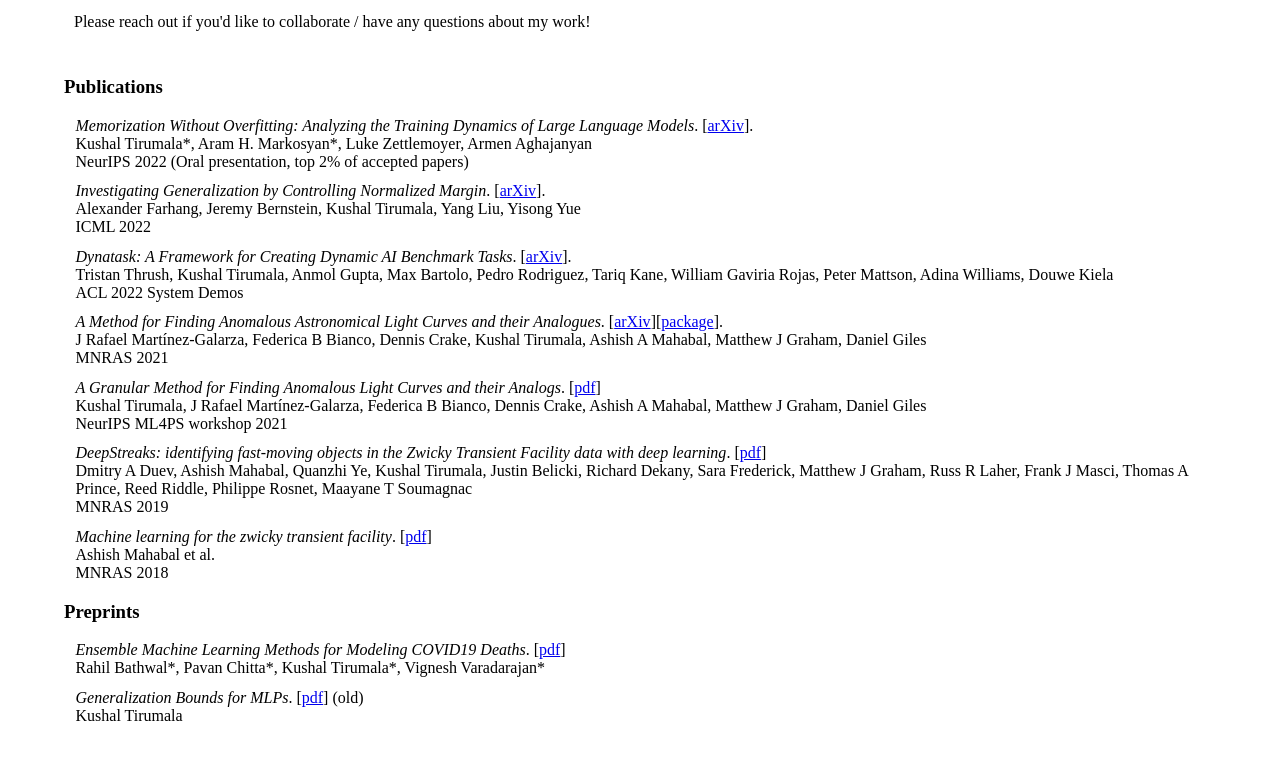
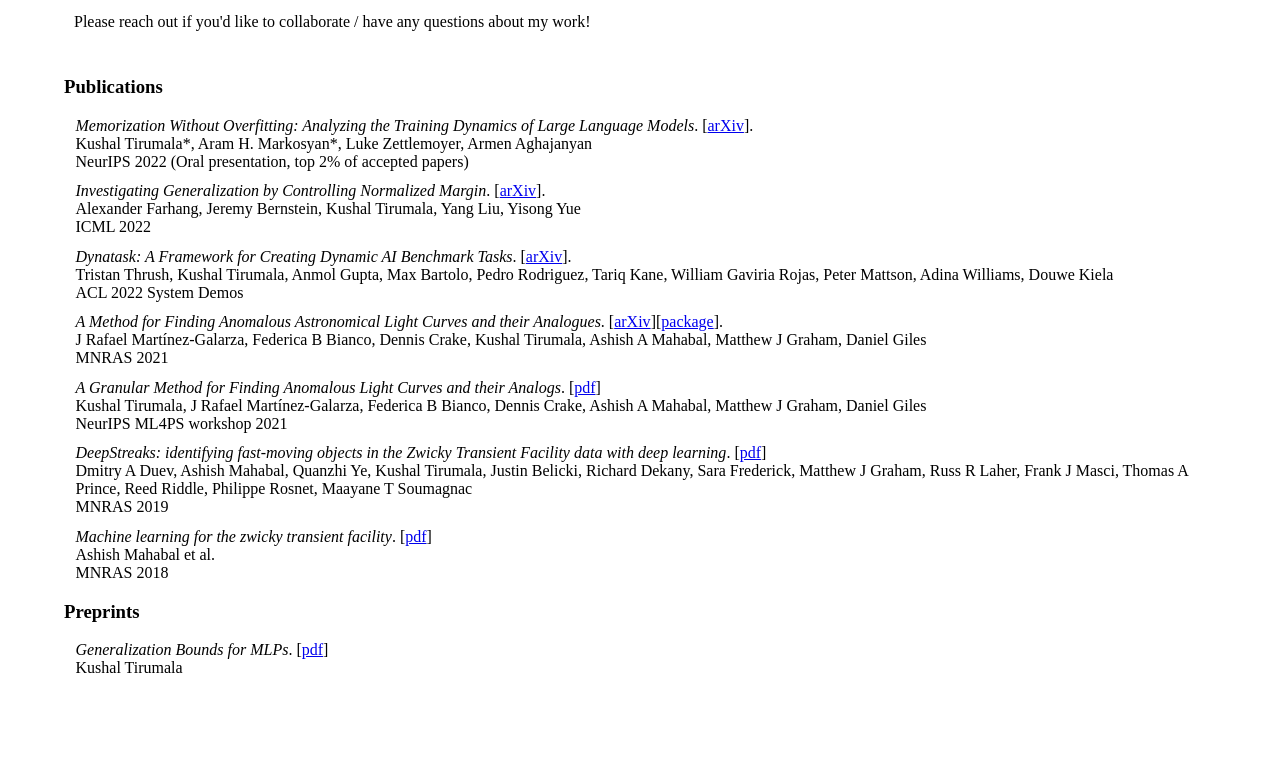
Before and after one commit to kushaltirumala/kushaltirumala.github.io, a plain HTML site: page index.html in a window 1280 px wide. Shown: the part 359-1118 px from the top of the page. Drawn offline with Linux system fonts and the light colour scheme.

Commit message:
Update index.html

```diff
--- a/index.html
+++ b/index.html
@@ -94,12 +94,7 @@
     <div class="preprints">
         <h3>Preprints</h3>
         <div class="publication">
-            <p><i>Ensemble Machine Learning Methods for Modeling COVID19 Deaths</i>. [<a href="https://arxiv.org/pdf/2010.04052.pdf" target="_blank">pdf</a>]</p>
-            <p>Rahil Bathwal*, Pavan Chitta*, Kushal Tirumala*, Vignesh Varadarajan*
-            </p>
-        </div>
-        <div class="publication">
-            <p><i>Generalization Bounds for MLPs</i>. [<a href="https://kushaltirumala.github.io/GeneralizationBoundsMLP.pdf" target="_blank">pdf</a>] (old)</p>
+            <p><i>Generalization Bounds for MLPs</i>. [<a href="https://kushaltirumala.github.io/GeneralizationBoundsMLP.pdf" target="_blank">pdf</a>]</p>
             <p>Kushal Tirumala
             </p>
         </div>
```
